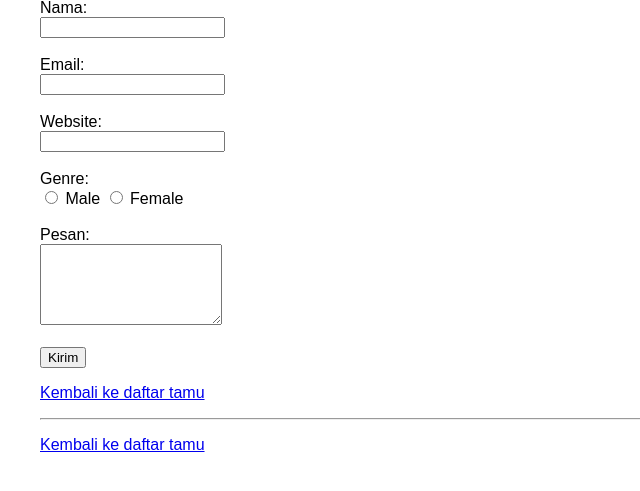
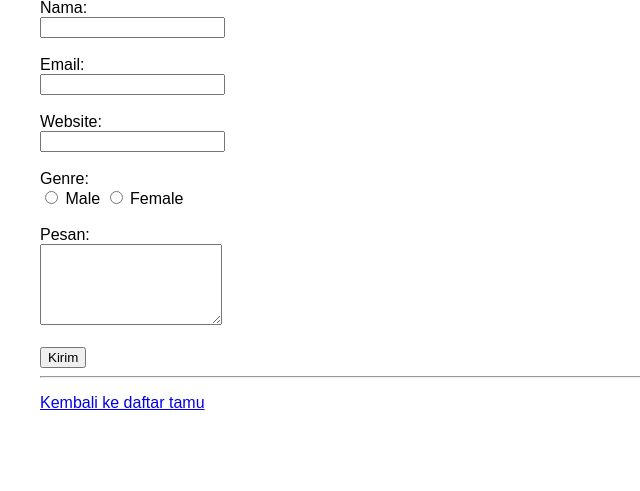
Before and after one commit to arifbdarsono/buku-tamu, a PHP site: page /tambah.php in a window 1280 px wide. Shown: the part 169-660 px from the top of the page, without its empty margins (0-640 px from the left). Run offline with PHP 8.4, Linux system fonts and the light colour scheme.

Commit message:
Update tambah.php

```diff
--- a/tambah.php
+++ b/tambah.php
@@ -37,6 +37,4 @@ if (!isset($_SESSION['csrf_token'])) {
     <input type="submit" value="Kirim">
 </form>
 
-<p><a href="index.php">Kembali ke daftar tamu</a></p>
-
 <?php require 'includes/footer.php'; ?>
```
